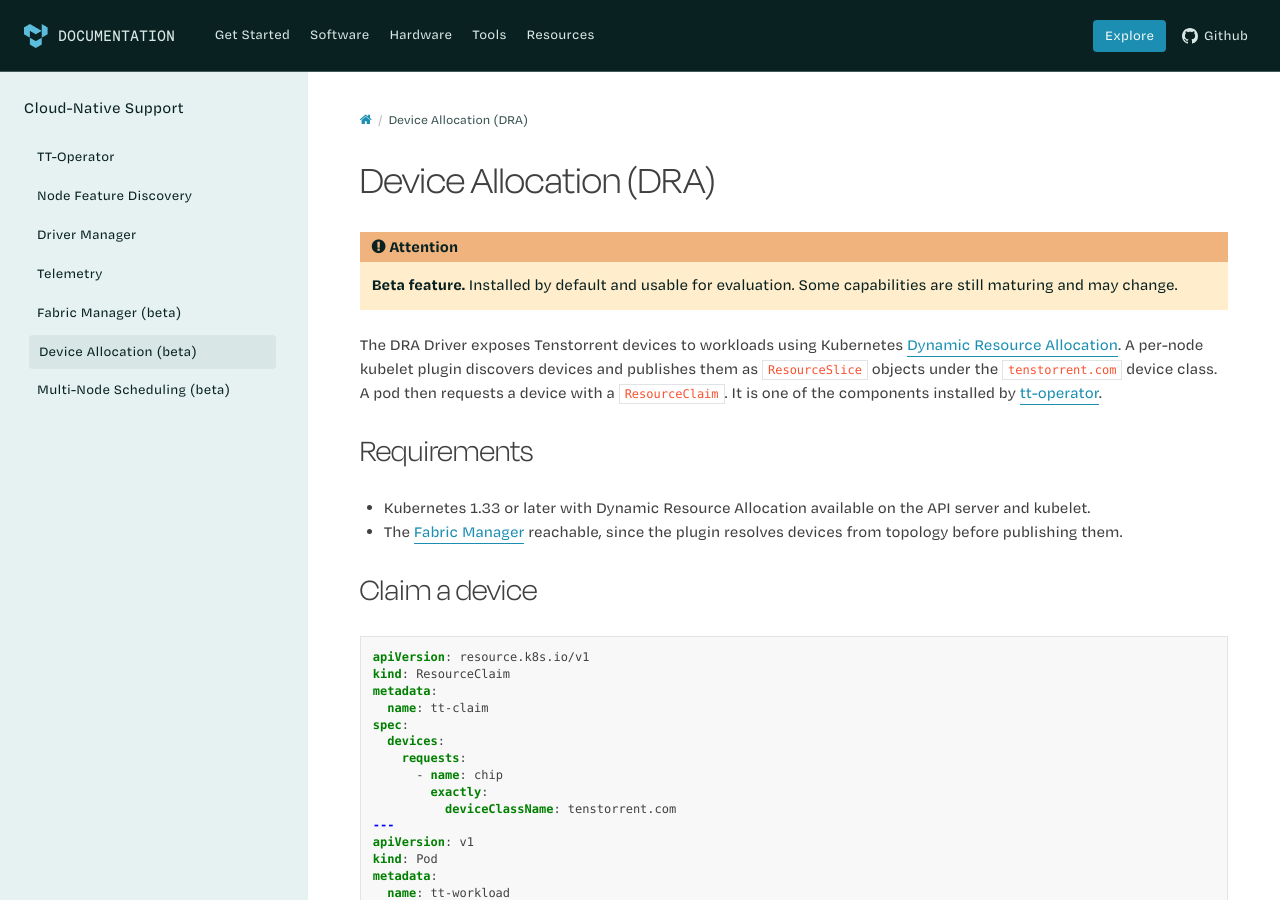
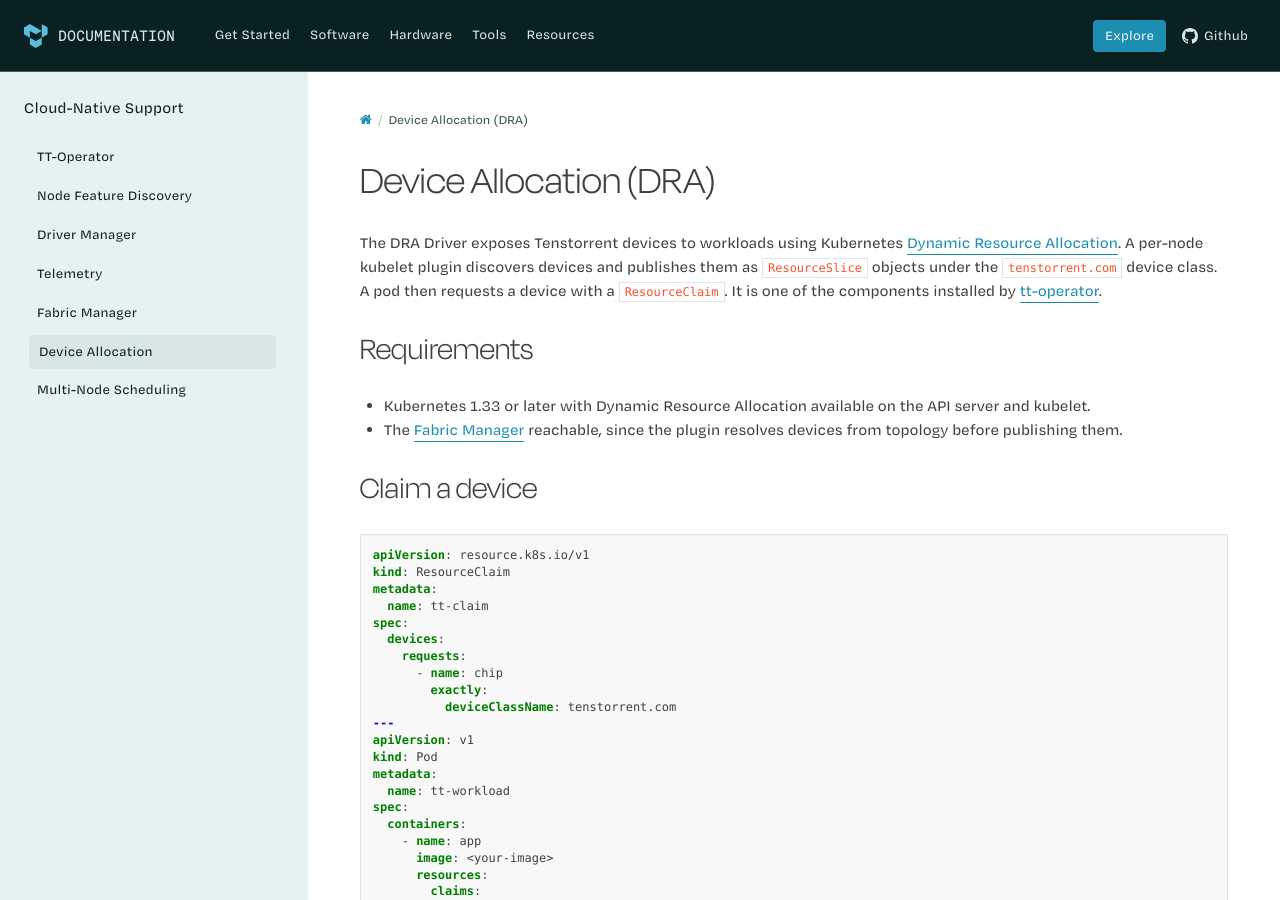
Before and after one commit to tenstorrent/tt-dra-driver, a Sphinx documentation site: the page built from docs/index.md, in a window 1280 px wide and 900 px high. Built offline with Sphinx 7.4.7 and the Read the Docs theme 3.1.0, drawn with Linux system fonts in a browser that asks for light colours; some web fonts are replaced.

Commit message:
docs: present this component as supported (drop beta admonition + switcher tag)

````diff
--- a/docs/_templates/layout.html
+++ b/docs/_templates/layout.html
@@ -150,9 +150,9 @@
   {"label": "Node Feature Discovery",       "code": "tt-operator",           "primary": false, "page": "components/node-feature-discovery", "url": "https://docs.tenstorrent.com/tt-operator/latest/components/node-feature-discovery.html"},
   {"label": "Driver Manager",               "code": "tt-k8s-driver-manager", "primary": true,  "page": "index",                              "url": "https://docs.tenstorrent.com/tt-k8s-driver-manager/"},
   {"label": "Telemetry",                    "code": "tt-telemetry",          "primary": true,  "page": "index",                              "url": "https://docs.tenstorrent.com/tt-telemetry/"},
-  {"label": "Fabric Manager (beta)",        "code": "tt-fabric-manager",     "primary": true,  "page": "index",                              "url": "https://docs.tenstorrent.com/tt-fabric-manager/"},
-  {"label": "Device Allocation (beta)",     "code": "tt-dra-driver",         "primary": true,  "page": "index",                              "url": "https://docs.tenstorrent.com/tt-dra-driver/"},
-  {"label": "Multi-Node Scheduling (beta)", "code": "tt-operator",           "primary": false, "page": "components/multi-node",             "url": "https://docs.tenstorrent.com/tt-operator/latest/components/multi-node.html"},
+  {"label": "Fabric Manager",               "code": "tt-fabric-manager",     "primary": true,  "page": "index",                              "url": "https://docs.tenstorrent.com/tt-fabric-manager/"},
+  {"label": "Device Allocation",            "code": "tt-dra-driver",         "primary": true,  "page": "index",                              "url": "https://docs.tenstorrent.com/tt-dra-driver/"},
+  {"label": "Multi-Node Scheduling",        "code": "tt-operator",           "primary": false, "page": "components/multi-node",             "url": "https://docs.tenstorrent.com/tt-operator/latest/components/multi-node.html"},
 ] %}
 {%- set ns = namespace(subpage_active=false) %}
 {%- for c in cns_items %}
--- a/docs/index.md
+++ b/docs/index.md
@@ -1,9 +1,4 @@
 # Device Allocation (DRA)
-
-```{attention}
-**Beta feature.** Installed by default and usable for evaluation. Some
-capabilities are still maturing and may change.
-```
 
 The DRA Driver exposes Tenstorrent devices to workloads using Kubernetes
 [Dynamic Resource Allocation](https://kubernetes.io/docs/concepts/scheduling-eviction/dynamic-resource-allocation/).
````
